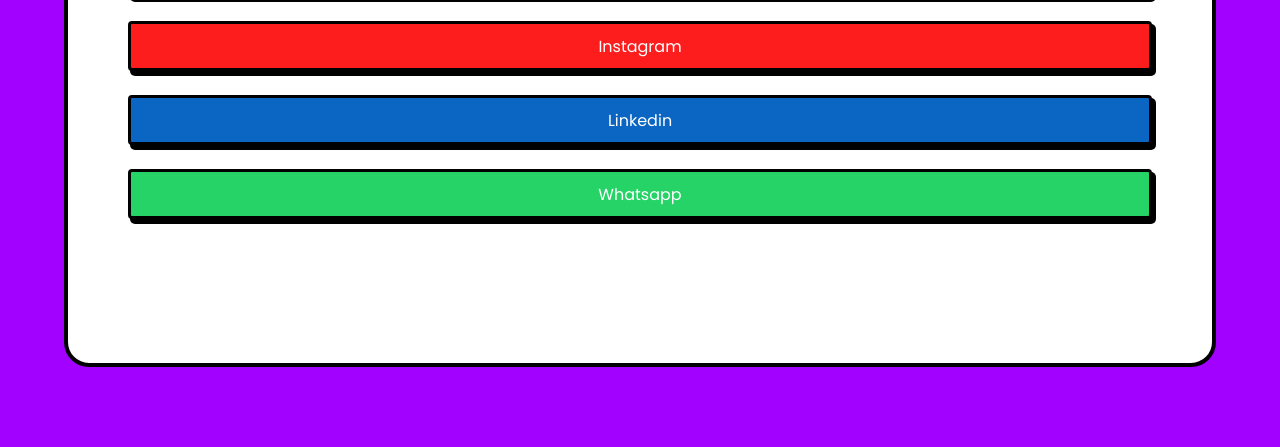
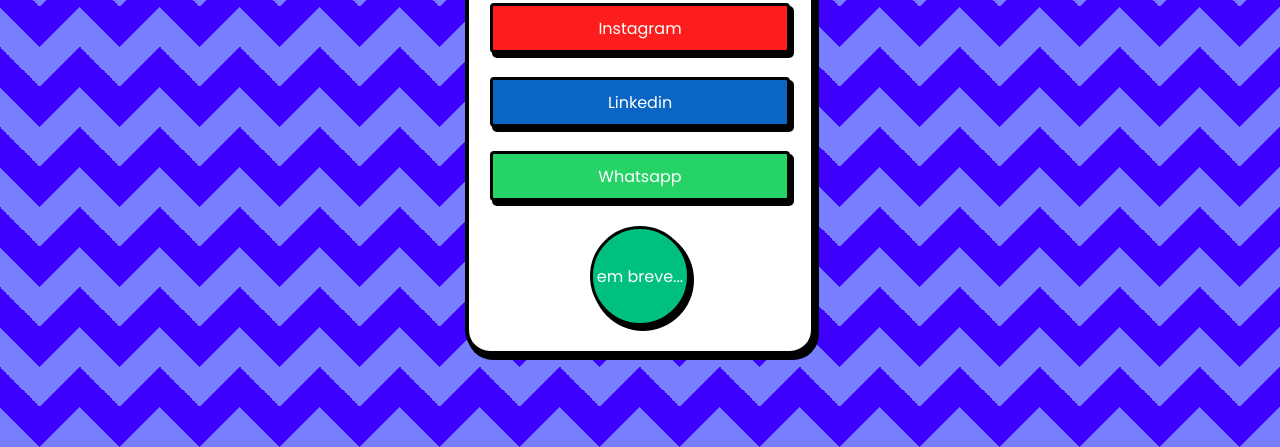
Before and after one commit to JhefAraujo/linktree, a plain HTML site: page index.html in a window 1280 px wide. Shown: the part 353-800 px from the top of the page. Drawn offline with Linux system fonts and the light colour scheme; a web font is replaced by a local one.

Commit message:
update visual

```diff
--- a/index.html
+++ b/index.html
@@ -23,6 +23,9 @@
         <a href="https://wa.me/5511990199155" target="_blank">
             <div class="links" id="whatsapp">Whatsapp</div>
         </a>
+        <a href="#">
+            <div class="portfolio"><p>em breve...</p></div>
+        </a>
     </main>
 </body>
 </html>
--- a/style.css
+++ b/style.css
@@ -18,7 +18,6 @@
 }
 
 body {
-    background-color: rgb(162, 0, 255);
     color: white;
     font-family: 'Poppins', sans-serif;
     text-align: center;
@@ -26,6 +25,12 @@
     align-items: center;
     justify-content: center;
     height: 100vh;
+    background-color: rgba(62, 0, 255, 1);
+    opacity: 1;
+    background-image: linear-gradient(135deg, #787fff 25%, transparent 25%), linear-gradient(225deg, #787fff 25%, transparent 25%), linear-gradient(45deg, #787fff 25%, transparent 25%), linear-gradient(315deg, #787fff 25%, rgba(62, 0, 255, 1) 25%);
+    background-position: 40px 0, 40px 0, 0 0, 0 0;
+    background-size: 80px 80px;
+    background-repeat: repeat;
 }
 
 .container {
@@ -34,16 +39,17 @@
 }
 
 main {
-    width: 90vw;
-    height: 80vh;
+    padding-bottom: 25px;
+    width: 350px;
     background-color: white;
     border-radius: 25px;
     border: 4px solid black;
+    box-shadow: 3px 4px 0px 1px #000;
 }
 
 main img {
     border-radius: 50%;
-    height: 150px;
+    height: 120px;
     border: 4px solid black;
     transform: translateY(-30px);
 }
@@ -57,9 +63,19 @@
     display: flex;
     justify-content: center;
     align-items: center;
-    width: 80vw;
+    width: 300px;
     margin-left: auto;
     margin-right: auto;
+}
+
+.links:hover {
+    transform:translateY(-5px);
+    box-shadow: 3px 8px 0px 1px #000;
+}
+
+.portfolio:hover {
+    transform:translateY(-5px);
+    box-shadow: 3px 8px 0px 1px #000;
 }
 
 #github {
@@ -77,3 +93,18 @@
 #whatsapp {
     background-color: #25d366;
 }
+
+.portfolio {
+    border: 3px solid black;
+    box-shadow: 3px 4px 0px 1px #000;
+    background-color: rgb(0, 192, 128);
+    border-radius: 50%;
+    width: 100px;
+    height: 100px;
+    display: flex;
+    align-items: center;
+    justify-content: center;
+    margin-left: auto;
+    margin-right: auto;
+    margin-top: 25px;
+}
```
